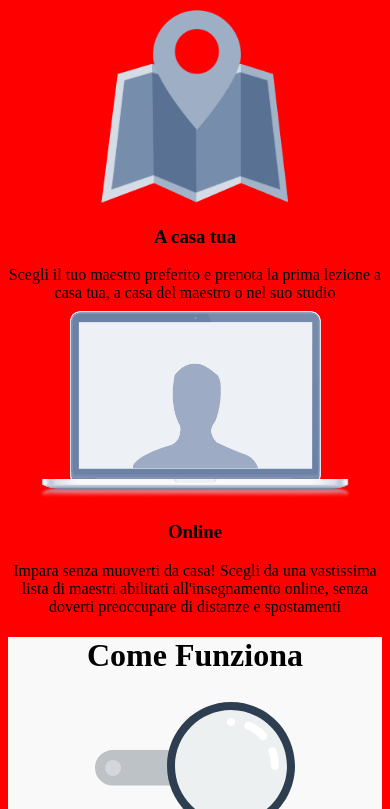
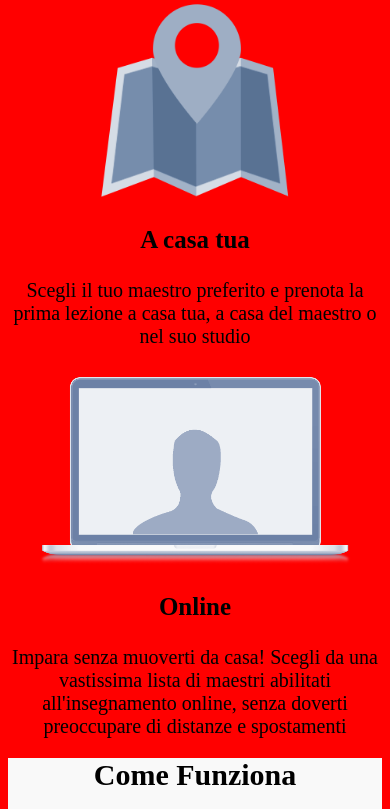
Before and after one commit to davide-bibbo93/html-css-resp-wannabe, a plain HTML site: page index.html in a window 390 px wide. Shown: the part 73-882 px from the top of the page. Drawn offline with Linux system fonts and the light colour scheme.

Commit message:
Modifica font e aggiunto margin

```diff
--- a/style.css
+++ b/style.css
@@ -76,6 +76,7 @@ img {
 @media screen and (max-width: 420px){
   body{
     background-color: red;
+    font-size: 20px;
   }
 
   .row{
@@ -83,6 +84,10 @@ img {
     margin-left: auto;
     margin-right: auto;
     margin-top: 20px;
+  }
+
+  #lezioni .row > .left{
+    margin-bottom: 20px;
   }
 
   #lezioni .row > .left, #lezioni .row > .right{
@@ -93,4 +98,13 @@ img {
   #steps .row > .left, #steps .row > .central, #steps .row > .right{
     width: 100%;
     float: left;
+  }
+
+  h1{
+    font-size: 30px;
+  }
+
+  h3{
+    font-size: 25px;
+  }
 }
```
